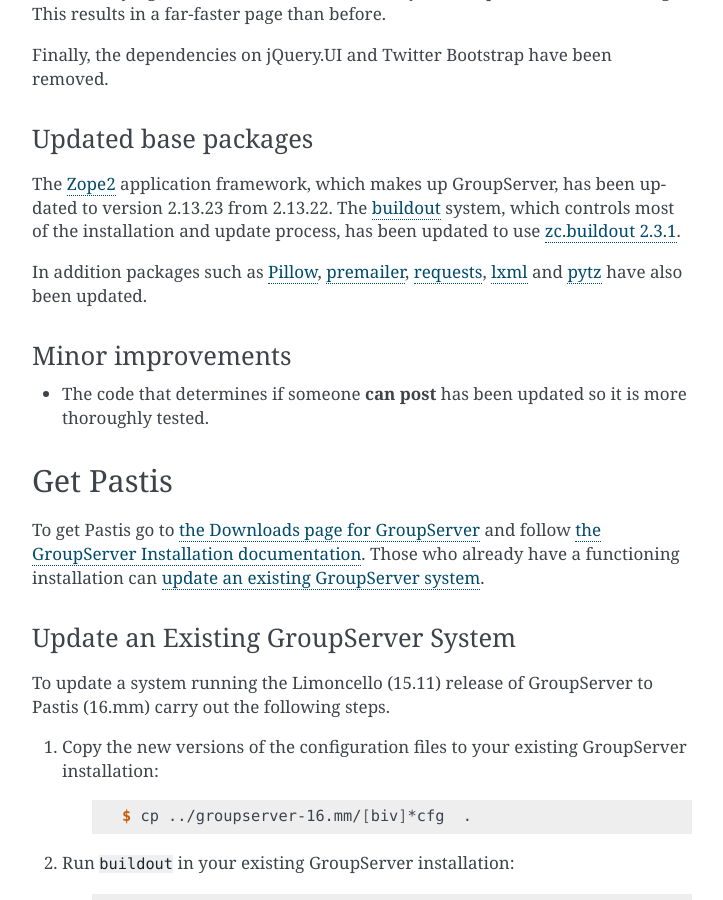
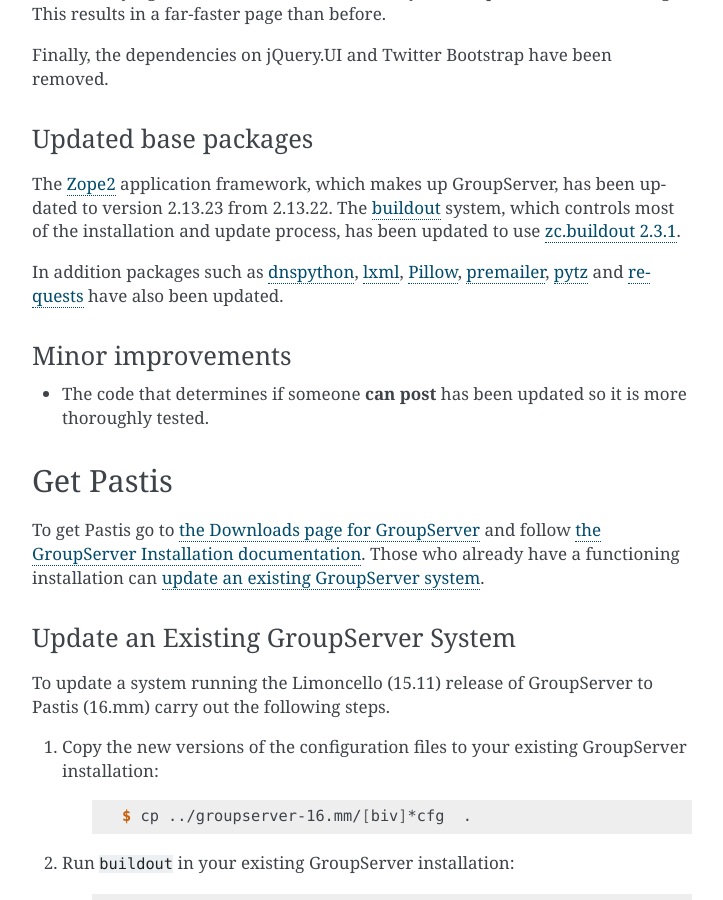
Before and after one commit to groupserver/buildout, a Sphinx documentation site: the page built from docs/release-notes-16mm.rst, in a window 1280 px wide and 900 px high, scrolled down 854 px. Shown: the whole window, without its empty margins (388-1111 px from the left). Built offline with Sphinx 7.4.7, drawn with Linux system fonts in a browser that asks for light colours.

Commit message:
Getting a bit obsessive about the order of items

```diff
--- a/docs/release-notes-16mm.rst
+++ b/docs/release-notes-16mm.rst
@@ -55,13 +55,15 @@
 system, which controls most of the installation and update
 process, has been updated to use `zc.buildout 2.3.1`_.
 
-In addition packages such as Pillow_, premailer_, requests_,
-lxml_ and pytz_ have also been updated.
+In addition packages such as dnspython_, lxml_, Pillow_,
+premailer_, pytz_ and requests_ have also been updated.
 
 .. _Zope2: https://pypi.python.org/pypi/Zope2
 .. _buildout: http://www.buildout.org/en/latest/
 .. _zc.buildout 2.3.1:
    https://pypi.python.org/pypi/zc.buildout/2.3.1
+.. _dnspython: https://pypi.python.org/pypi/dnspython
+.. _premailer: https://pypi.python.org/pypi/premailer
 .. _Pillow: https://pypi.python.org/pypi/Pillow
 .. _premailer: https://pypi.python.org/pypi/premailer
 .. _requests: https://pypi.python.org/pypi/requests
```
